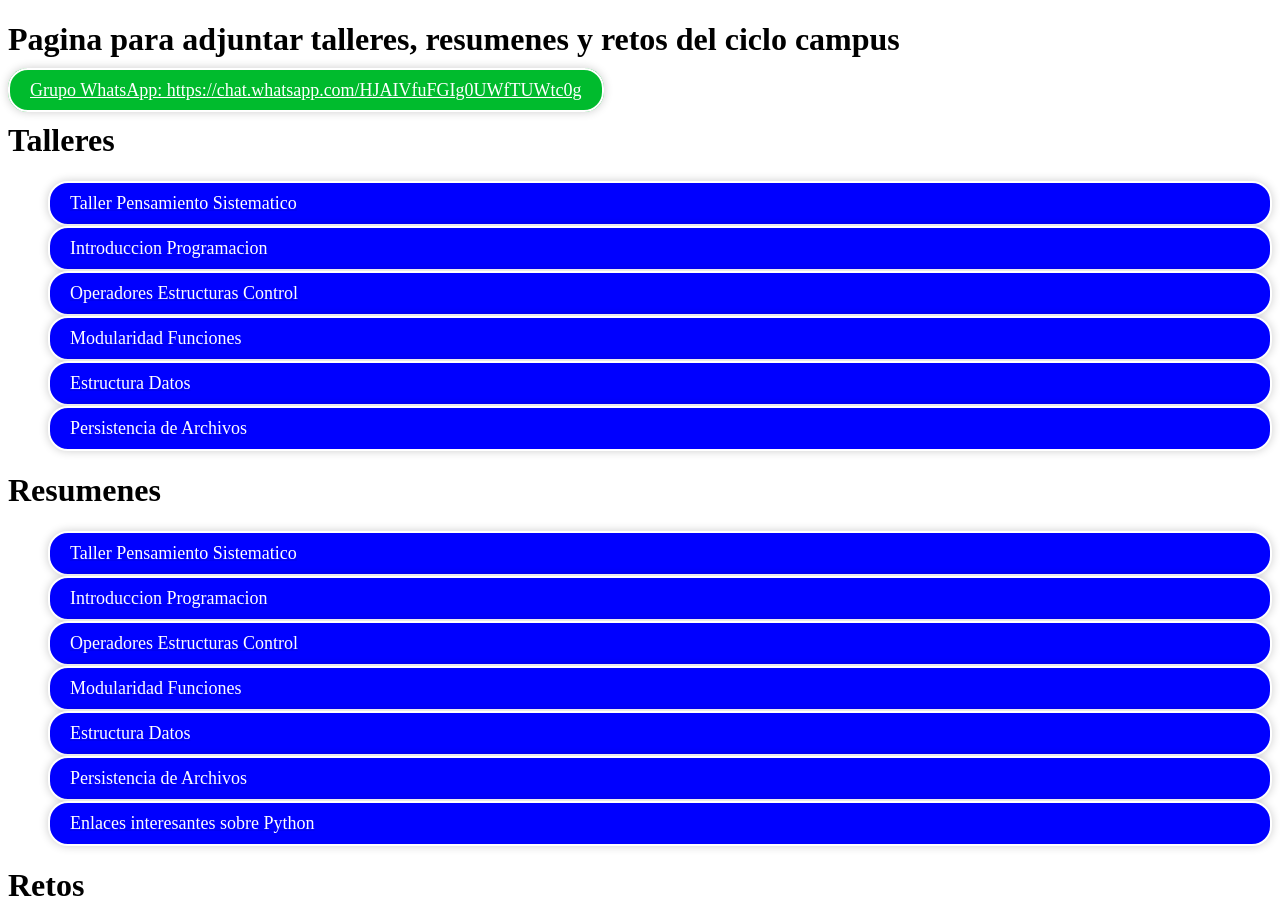
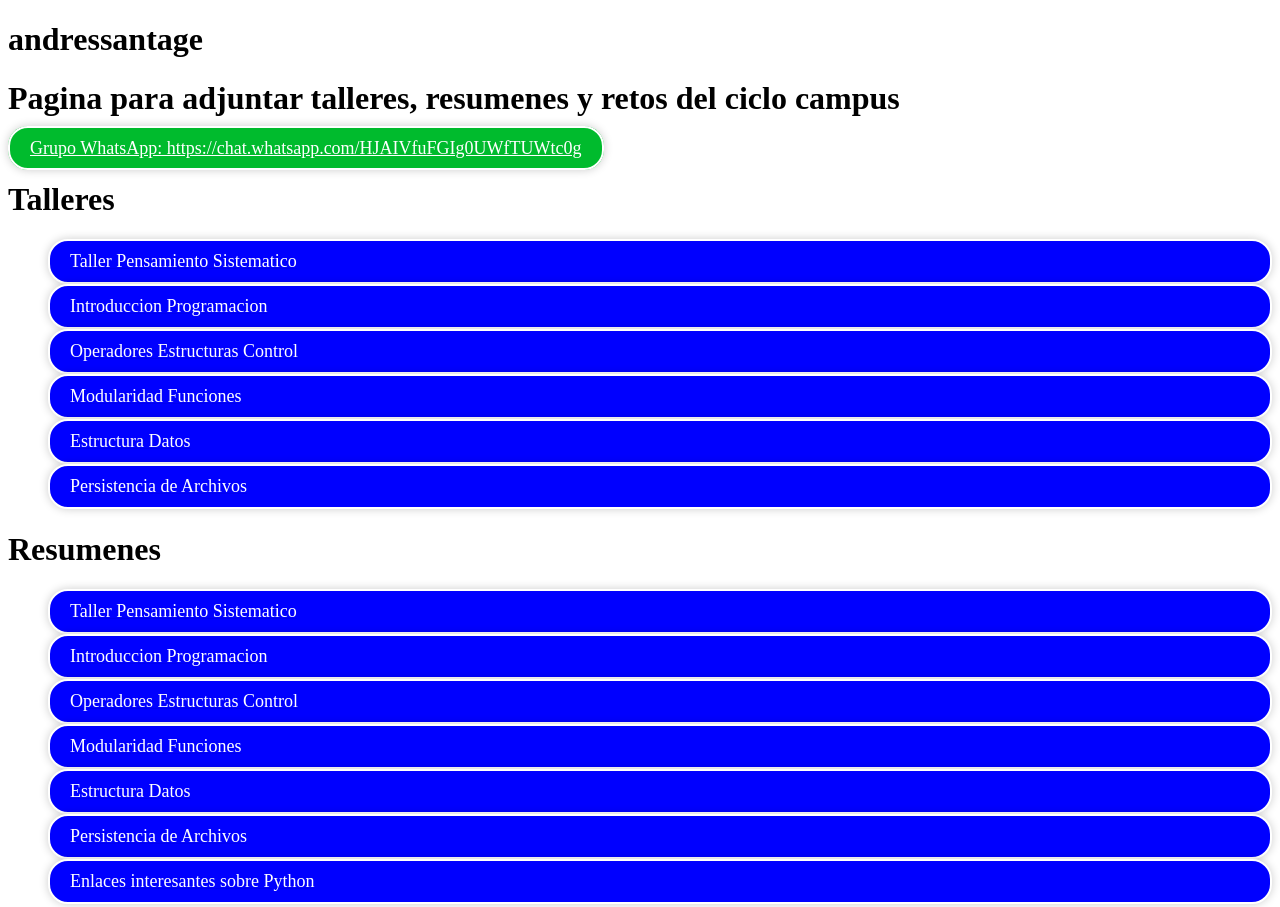
Before and after one commit to andressantage/campusland, a plain HTML site: page index.html in a window 1280 px wide. Shown: the top 907 px of the page. Drawn offline with Linux system fonts and the light colour scheme.

Commit message:
Update index.html

```diff
--- a/index.html
+++ b/index.html
@@ -30,6 +30,7 @@
     </style>
 </head>
 <body>
+	<h1>andressantage</h1>
     <h1>Pagina para adjuntar talleres, resumenes y retos del ciclo campus</h1>
     <a href="https://chat.whatsapp.com/HJAIVfuFGIg0UWfTUWtc0g" class="fair-style-button">Grupo WhatsApp: https://chat.whatsapp.com/HJAIVfuFGIg0UWfTUWtc0g</a>
     <h1>Talleres</h1>
```
